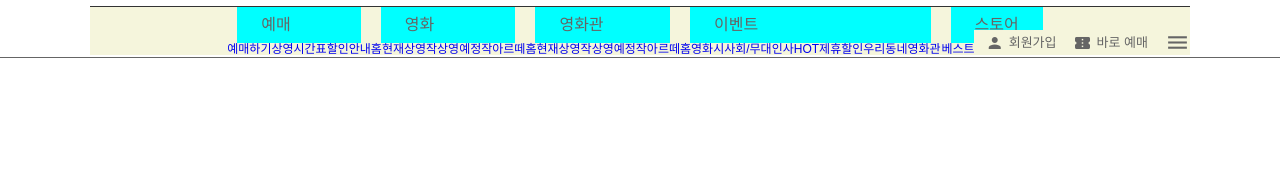
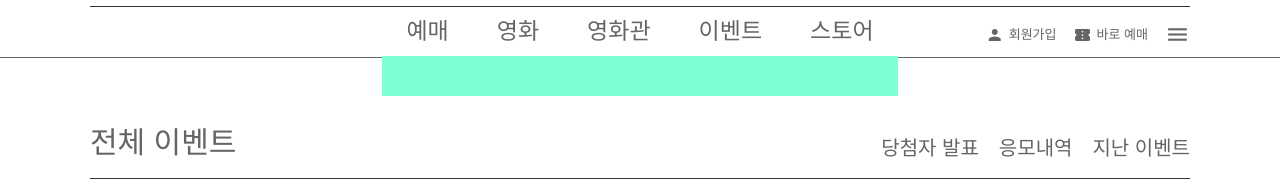
Before and after one commit to Kimgumi/FE_STUDY, a plain HTML site: page index.html in a window 1280 px wide. Shown: the part 67-262 px from the top of the page. Drawn offline with nearby package versions, Linux system fonts and the light colour scheme; files whose address does not match are found by name.

Commit message:
우선 코딩 완료

```diff
--- a/css/lotte.css
+++ b/css/lotte.css
@@ -12,7 +12,7 @@ body {
   margin: 0 auto;
   position: relative;
 }
-a {text-decoration: none;}
+a {text-decoration: none; color: #656565;}
 
 
 /* HEADER */
@@ -21,25 +21,15 @@ header {
   background-color: #fff;
   border-bottom: 1px solid #333;
 }
-header .menu01 {
-  position: absolute;
-  bottom: 10px; left: 0;
-}
-header .menu01 ul {
-  display: flex;
-}
-header .menu01 ul li {
-  padding: 0 10px 0 0;
-}
-header .menu01 ul li img {
-  margin: 0 3px 0 0;
-}
+header .menu01 {position: absolute;bottom: 10px; left: 0;}
+header .menu01 ul {display: flex;}
+header .menu01 ul li {padding: 0 10px 0 0;}
+header .menu01 ul li img {margin: 0 3px 0 0;}
 
 header .icon-img {
   position: absolute;
   top: 0; bottom: 0; left: 0; right: 0;
   margin: auto;
-
 }
 
 header .menu02 {
@@ -58,30 +48,33 @@ header .menu02 ul li {
 nav {
   width: 100%;
   height: 50px;
-  border-bottom: 0.5px solid #656565;
+  border-bottom: .1px solid #656565;
 }
-nav > .inner {}
+nav > .inner { height: 100px; }
 nav > .inner ul {
   display: flex;
   justify-content: center;
+}
+nav > .inner ul .item {
+
+}
+nav > .inner ul .item .item_name {
+  background-color: #fff;
+  font-size: 23px;
+  padding: 13px 24px;
+}
+nav > .inner ul .item .item_name:hover { border-bottom: 3px solid red;}
+nav > .inner ul .item .item_content {
+  height: 40px; background-color:aquamarine
+}
+nav > .inner ul .item .item_content li {
+  font-size: 20px;
+  padding: 5px 5px;
+  display: none;
   align-items: center;
-  background-color:beige;
 }
 
-nav > .inner ul > li .item_name {
-  padding: 10px 24px;
-  font-size: 16px;
-  margin: 0 10px;
-  background-color: aqua;
-}
-
-nav > .inner ul > li .item_content {
-}
-
-
-
-
-nav .extra {position: absolute; bottom: 0; right: 0;}
+nav .extra {position: absolute; top: 15px; right: 0;}
 nav .extra li {
   display: flex;
   align-items: center;
@@ -91,3 +84,24 @@ nav .extra li .material-icons {font-size: 18px;}
 nav .extra li .font {font-size: 13px; padding: 3px 5px;}
 nav .extra .event .material-icons { font-size: 25px;}
 nav .extra .event .material-icons:hover { cursor: pointer;}
+
+/* SECTION(TITLE) */
+.title {
+}
+.title > .inner {
+  height: 120px;
+  border-bottom: 1px solid #333;
+}
+.title > .inner h2 {
+  font-size: 30px;
+  padding: 20px 0;
+  position: absolute; bottom: 0;  left: 0;
+}
+.title > .inner ul {
+  display: flex;
+  position: absolute; bottom: 0; right: 0;
+}
+.title > .inner ul li {
+  font-size: 20px;
+  padding: 20px 0 20px 20px;
+}
--- a/index.html
+++ b/index.html
@@ -44,60 +44,29 @@
     <nav>
       <div class="inner">
         <ul>
-          <li class="nav-item">
+          <li class="item">
             <div class="item_name">예매</div>
-            <div class="item_content">
-              <ul>
-                <li><a href="#">예매하기</a></li>
-                <li><a href="#">상영시간표</a></li>
-                <li><a href="#">할인안내</a></li>
-              </ul>
-            </div>
+            <ul class="item_content">
+              <li><a href="#">예매하기</a></li>
+              <li><a href="#">상영시간표</a></li>
+              <li><a href="#">할인안내</a></li>
+            </ul>
           </li>
-          <li>
+          <li class="item">
             <div class="item_name">영화</div>
-            <div class="item_content">
-              <ul>
-                <li><a href="#">홈</a></li>
-                <li><a href="#">현재상영작</a></li>
-                <li><a href="#">상영예정작</a></li>
-                <li><a href="#">아르떼</a></li>
-              </ul>
-            </div>
+            <div class="item_content"></div>
           </li>
-           <li>
+          <li class="item">
             <div class="item_name">영화관</div>
-            <div class="item_content">
-              <ul>
-                <li><a href="#">홈</a></li>
-                <li><a href="#">현재상영작</a></li>
-                <li><a href="#">상영예정작</a></li>
-                <li><a href="#">아르떼</a></li>
-              </ul>
-            </div>
+            <div class="item_content"></div>
           </li>
-          <li>
+          <li class="item">
             <div class="item_name">이벤트</div>
-            <div class="item_content">
-              <ul>
-                <li><a href="#">홈</a></li>
-                <li><a href="#">영화</a></li>
-                <li><a href="#">시사회/무대인사</a></li>
-                <li><a href="#">HOT</a></li>
-                <li><a href="#">제휴할인</a></li>
-                <li><a href="#">우리동네영화관</a></li>
-              </ul>
-            </div>
+            <div class="item_content"></div>
           </li>
-          <li class="nav-item">
+          <li class="item">
             <div class="item_name">스토어</div>
-            <div class="item_content">
-              <ul>
-                <li><a href="#">베스트</a></li>
-                <li><a href="#">관람권</a></li>
-                <li><a href="#">포토카드</a></li>
-              </ul>
-            </div>
+            <div class="item_content"></div>
           </li>
         </ul>
         <ul class="extra">
@@ -115,6 +84,17 @@
         </ul>
       </div>
     </nav>
+
+    <section class="title">
+      <div class="inner">
+        <h2>전체 이벤트</h2>
+        <ul>
+          <li><a href="#">당첨자 발표</a></li>
+          <li><a href="#">응모내역</a></li>
+          <li><a href="#">지난 이벤트</a></li>
+        </ul>
+      </div>
+    </section>
   </div>
 
   <script>
```
